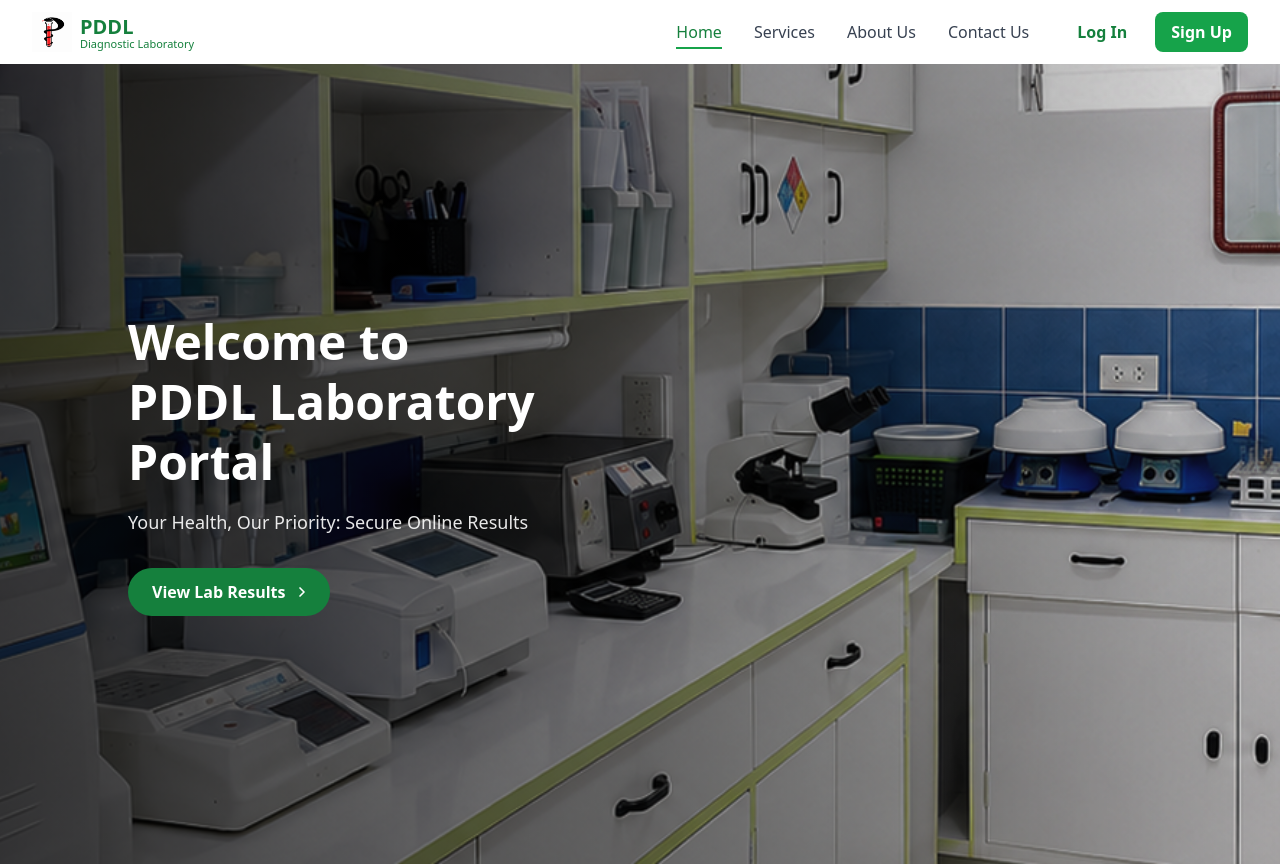
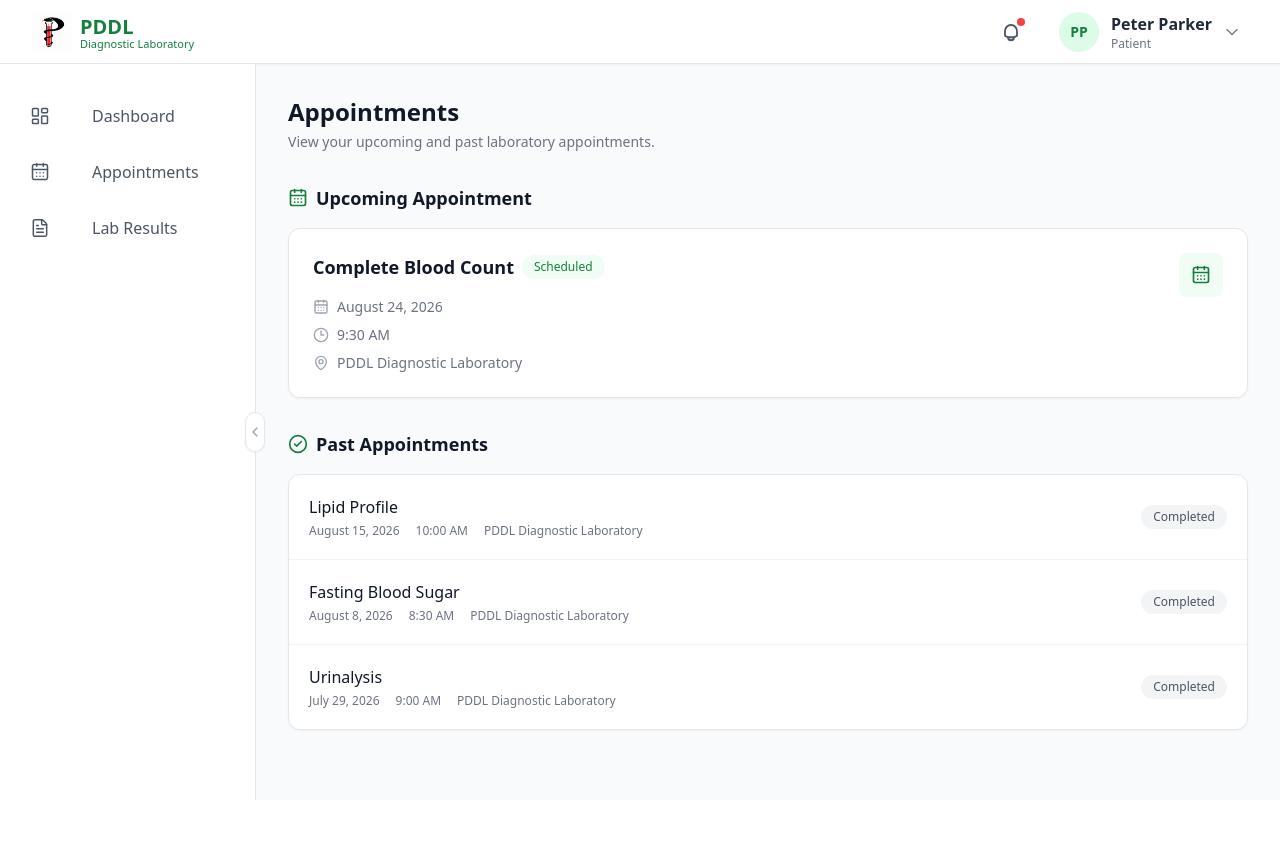
Before and after one commit to zume13/Laboratory-Management-Client, a React (Vite) app: page /test/patient-appointments in a window 1280 px wide. Before the commit this address led to /. After the commit the page ends 800 px from the top, so only its background shows below. Built offline with nearby package versions, Linux system fonts and the light colour scheme; no server answers.

Commit message:
create: appointments page for patients

```diff
--- a/src/app/router.tsx
+++ b/src/app/router.tsx
@@ -105,8 +105,18 @@ export function AppRouter() {
 
       <Route path="*" element={<Navigate to="/" replace />} />
 
+        {/*for testing*/}
       <Route element={<PatientLayout />}>
-        <Route path="/test/patient-layout" element={<DashboardPage />} />
+        <Route
+          path="/test/patient-layout"
+          element={<DashboardPage />} />
+      </Route>
+
+      <Route element={<PatientLayout />}>
+        <Route
+          path="/test/patient-appointments"
+          element={<MyAppointmentsPage />}
+        />
       </Route>
     </Routes>
   );
--- a/src/features/patients/components/PatientSidebar.tsx
+++ b/src/features/patients/components/PatientSidebar.tsx
@@ -66,6 +66,7 @@ export default function PatientSidebar() {
             <NavLink
               key={item.path}
               to={item.path}
+              end
               className={sidebarLinkClass}
               title={isCollapsed ? item.label : undefined}
             >
--- a/src/pages/patient/MyAppointmentsPage.tsx
+++ b/src/pages/patient/MyAppointmentsPage.tsx
@@ -1,49 +1,169 @@
-import { Link } from "react-router-dom";
-import { AppointmentCard } from "@/features/appointments/components/AppointmentCard";
-import { useMyAppointments } from "@/features/appointments/hooks/useAppointments";
+import {
+  CalendarDays,
+  Clock3,
+  MapPin,
+  CheckCircle2,
+  CircleAlert,
+} from "lucide-react";
+
+const upcomingAppointments = [
+  {
+    id: 1,
+    test: "Complete Blood Count",
+    date: "August 24, 2026",
+    time: "9:30 AM",
+    location: "PDDL Diagnostic Laboratory",
+    status: "Scheduled",
+  },
+];
+
+const pastAppointments = [
+  {
+    id: 2,
+    test: "Lipid Profile",
+    date: "August 15, 2026",
+    time: "10:00 AM",
+    location: "PDDL Diagnostic Laboratory",
+    status: "Completed",
+  },
+  {
+    id: 3,
+    test: "Fasting Blood Sugar",
+    date: "August 8, 2026",
+    time: "8:30 AM",
+    location: "PDDL Diagnostic Laboratory",
+    status: "Completed",
+  },
+  {
+    id: 4,
+    test: "Urinalysis",
+    date: "July 29, 2026",
+    time: "9:00 AM",
+    location: "PDDL Diagnostic Laboratory",
+    status: "Completed",
+  },
+];
 
 export function MyAppointmentsPage() {
-  const { data: appointments, isLoading, isError } = useMyAppointments();
-
   return (
-    <div>
-      <div className="flex items-center justify-between">
-        <h1 className="text-lg font-semibold text-slate-900">
-          My appointments
+    <div className="p-8">
+      {/* Header */}
+      <div className="mb-8">
+        <h1 className="text-2xl font-bold text-gray-900">
+          Appointments
         </h1>
 
-        <Link
-          to="/patient/book"
-          className="rounded-md bg-brand-600 px-4 py-2 text-sm font-semibold text-white hover:bg-brand-700"
-        >
-          Book new
-        </Link>
+        <p className="mt-1 text-sm text-gray-500">
+          View your upcoming and past laboratory appointments.
+        </p>
       </div>
 
-      <div className="mt-6 space-y-3">
-        {isLoading && (
-          <p className="text-sm text-slate-500">Loading…</p>
+      {/* Upcoming Appointments */}
+      <section>
+        <div className="mb-4 flex items-center gap-2">
+          <CalendarDays className="h-5 w-5 text-green-700" />
+
+          <h2 className="text-lg font-semibold text-gray-900">
+            Upcoming Appointment
+          </h2>
+        </div>
+
+        {upcomingAppointments.length > 0 ? (
+          <div className="space-y-4">
+            {upcomingAppointments.map((appointment) => (
+              <div
+                key={appointment.id}
+                className="rounded-xl border border-gray-200 bg-white p-6 shadow-sm"
+              >
+                <div className="flex flex-col gap-6 sm:flex-row sm:items-start sm:justify-between">
+                  <div>
+                    <div className="flex items-center gap-2">
+                      <h3 className="text-lg font-semibold text-gray-900">
+                        {appointment.test}
+                      </h3>
+
+                      <span className="rounded-full bg-green-50 px-3 py-1 text-xs font-medium text-green-700">
+                        {appointment.status}
+                      </span>
+                    </div>
+
+                    <div className="mt-4 space-y-2 text-sm text-gray-500">
+                      <div className="flex items-center gap-2">
+                        <CalendarDays className="h-4 w-4 text-gray-400" />
+                        {appointment.date}
+                      </div>
+
+                      <div className="flex items-center gap-2">
+                        <Clock3 className="h-4 w-4 text-gray-400" />
+                        {appointment.time}
+                      </div>
+
+                      <div className="flex items-center gap-2">
+                        <MapPin className="h-4 w-4 text-gray-400" />
+                        {appointment.location}
+                      </div>
+                    </div>
+                  </div>
+
+                  <div className="flex h-11 w-11 shrink-0 items-center justify-center rounded-lg bg-green-50 text-green-700">
+                    <CalendarDays className="h-5 w-5" />
+                  </div>
+                </div>
+              </div>
+            ))}
+          </div>
+        ) : (
+          <div className="rounded-xl border border-gray-200 bg-white p-8 text-center shadow-sm">
+            <CircleAlert className="mx-auto h-8 w-8 text-gray-400" />
+
+            <p className="mt-3 text-sm font-medium text-gray-700">
+              No upcoming appointments
+            </p>
+
+            <p className="mt-1 text-sm text-gray-500">
+              You don't have any scheduled laboratory appointments.
+            </p>
+          </div>
         )}
+      </section>
 
-        {isError && (
-          <p className="text-sm text-red-600">
-            Couldn't load your appointments.
-          </p>
-        )}
+      {/* Past Appointments */}
+      <section className="mt-8">
+        <div className="mb-4 flex items-center gap-2">
+          <CheckCircle2 className="h-5 w-5 text-green-700" />
 
-        {appointments?.length === 0 && (
-          <p className="text-sm text-slate-500">
-            No appointments yet. Book one to get started.
-          </p>
-        )}
+          <h2 className="text-lg font-semibold text-gray-900">
+            Past Appointments
+          </h2>
+        </div>
 
-        {appointments?.map((appointment) => (
-          <AppointmentCard
-            key={appointment.id}
-            appointment={appointment}
-          />
-        ))}
-      </div>
+        <div className="overflow-hidden rounded-xl border border-gray-200 bg-white shadow-sm">
+          <div className="divide-y divide-gray-100">
+            {pastAppointments.map((appointment) => (
+              <div
+                key={appointment.id}
+                className="flex flex-col gap-4 p-5 transition-colors hover:bg-gray-50 sm:flex-row sm:items-center sm:justify-between"
+              >
+                <div>
+                  <h3 className="font-medium text-gray-900">
+                    {appointment.test}
+                  </h3>
+
+                  <div className="mt-1 flex flex-wrap items-center gap-x-4 gap-y-1 text-xs text-gray-500">
+                    <span>{appointment.date}</span>
+                    <span>{appointment.time}</span>
+                    <span>{appointment.location}</span>
+                  </div>
+                </div>
+
+                <span className="w-fit rounded-full bg-gray-100 px-3 py-1 text-xs font-medium text-gray-600">
+                  {appointment.status}
+                </span>
+              </div>
+            ))}
+          </div>
+        </div>
+      </section>
     </div>
   );
 }
```
